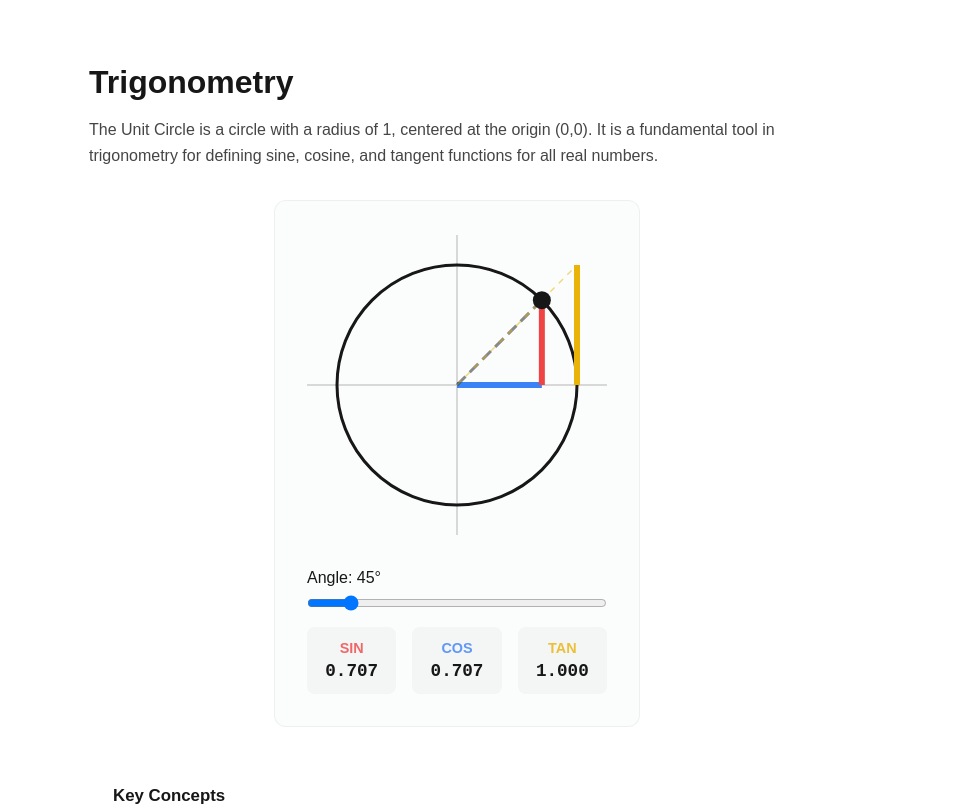
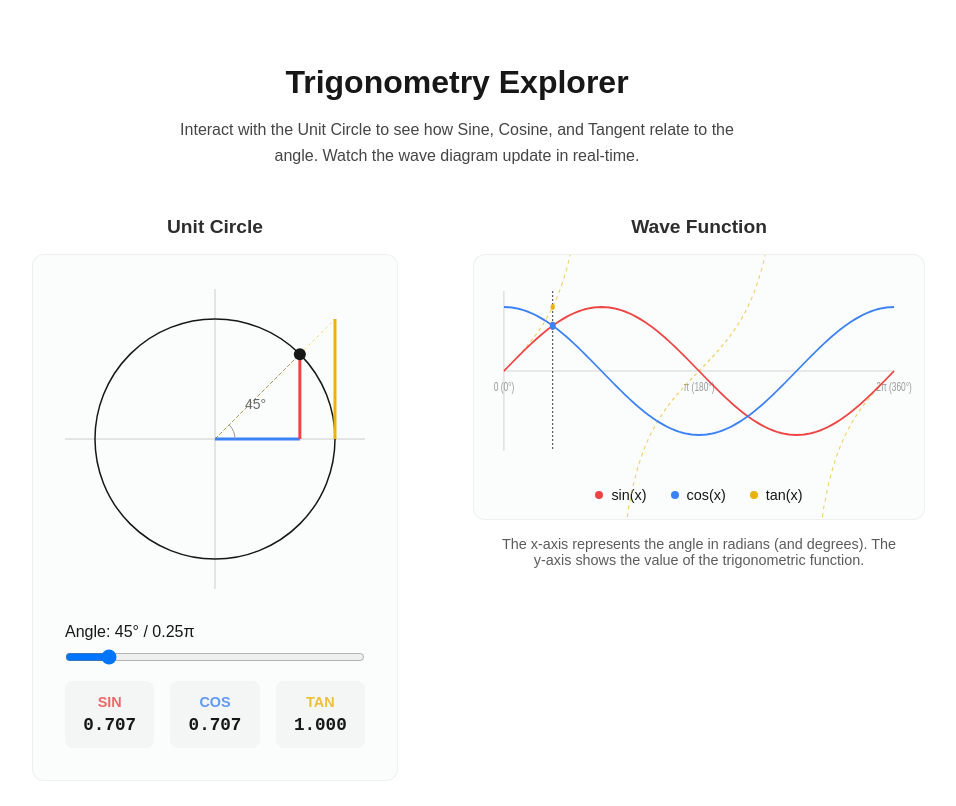
Before and after one commit to aimszai/ANAF, a Next.js app: page /trigonometry in a window 1280 px wide. Shown: the top 806 px of the page, without its empty margins (183-1139 px from the left). Built offline with nearby package versions, Linux system fonts and the light colour scheme.

Commit message:
Add Wave Diagram and degree support

```diff
--- a/src/app/trigonometry/page.tsx
+++ b/src/app/trigonometry/page.tsx
@@ -1,48 +1,75 @@
+"use client";
+
+import { useState } from 'react';
 import UnitCircle from '@/components/UnitCircle';
+import WaveDiagram from '@/components/WaveDiagram';
 
 export default function Trigonometry() {
+    const [angle, setAngle] = useState(Math.PI / 4);
+
     return (
         <div style={{
             padding: '4rem 2rem',
-            maxWidth: '800px',
+            maxWidth: '1000px',
             margin: '0 auto',
             display: 'flex',
             flexDirection: 'column',
-            gap: '2rem'
+            gap: '3rem'
         }}>
-            <div>
-                <h1 style={{ marginBottom: '1rem' }}>Trigonometry</h1>
-                <p style={{ opacity: 0.8, lineHeight: 1.6 }}>
-                    The Unit Circle is a circle with a radius of 1, centered at the origin (0,0).
-                    It is a fundamental tool in trigonometry for defining sine, cosine, and tangent functions
-                    for all real numbers.
+            <div style={{ textAlign: 'center' }}>
+                <h1 style={{ marginBottom: '1rem' }}>Trigonometry Explorer</h1>
+                <p style={{ opacity: 0.8, lineHeight: 1.6, maxWidth: '600px', margin: '0 auto' }}>
+                    Interact with the Unit Circle to see how Sine, Cosine, and Tangent relate to the angle.
+                    Watch the wave diagram update in real-time.
                 </p>
             </div>
 
-            <div style={{ display: 'flex', justifyContent: 'center' }}>
-                <UnitCircle />
+            <div style={{
+                display: 'grid',
+                gridTemplateColumns: 'repeat(auto-fit, minmax(350px, 1fr))',
+                gap: '2rem',
+                alignItems: 'start'
+            }}>
+                {/* Unit Circle Section */}
+                <div style={{ display: 'flex', flexDirection: 'column', gap: '1rem', alignItems: 'center' }}>
+                    <h2 style={{ fontSize: '1.2rem', opacity: 0.9 }}>Unit Circle</h2>
+                    <UnitCircle angle={angle} onAngleChange={setAngle} />
+                </div>
+
+                {/* Wave Diagram Section */}
+                <div style={{ display: 'flex', flexDirection: 'column', gap: '1rem', alignItems: 'center' }}>
+                    <h2 style={{ fontSize: '1.2rem', opacity: 0.9 }}>Wave Function</h2>
+                    <div style={{ width: '100%' }}>
+                        <WaveDiagram angle={angle} />
+                    </div>
+                    <p style={{ fontSize: '0.9rem', opacity: 0.7, textAlign: 'center', maxWidth: '400px' }}>
+                        The x-axis represents the angle in radians (and degrees). The y-axis shows the value of the trigonometric function.
+                    </p>
+                </div>
             </div>
 
             <div style={{
                 background: 'rgba(var(--foreground), 0.03)',
-                padding: '1.5rem',
-                borderRadius: '8px',
-                fontSize: '0.9rem',
-                lineHeight: '1.6'
+                padding: '2rem',
+                borderRadius: '12px',
+                fontSize: '0.95rem',
+                lineHeight: '1.7'
             }}>
-                <h3>Key Concepts</h3>
-                <ul style={{ paddingLeft: '1.5rem', marginTop: '0.5rem', display: 'flex', flexDirection: 'column', gap: '0.5rem' }}>
-                    <li>
-                        <strong style={{ color: '#ef4444' }}>Sine (sin)</strong>: The y-coordinate of the point on the unit circle.
-                    </li>
-                    <li>
-                        <strong style={{ color: '#3b82f6' }}>Cosine (cos)</strong>: The x-coordinate of the point on the unit circle.
-                    </li>
-                    <li>
-                        <strong style={{ color: '#eab308' }}>Tangent (tan)</strong>: The length of the segment on the tangent line (x=1).
-                        Equivalent to sin/cos.
-                    </li>
-                </ul>
+                <h3>Understanding the Connections</h3>
+                <div style={{ display: 'grid', gridTemplateColumns: 'repeat(auto-fit, minmax(250px, 1fr))', gap: '2rem', marginTop: '1rem' }}>
+                    <div>
+                        <strong style={{ color: '#ef4444', display: 'block', marginBottom: '0.5rem' }}>Sine (sin)</strong>
+                        On the unit circle, it's the vertical height (y). On the graph, it starts at 0, peaks at 1 (90° / π/2), and returns to 0 at 180° (π).
+                    </div>
+                    <div>
+                        <strong style={{ color: '#3b82f6', display: 'block', marginBottom: '0.5rem' }}>Cosine (cos)</strong>
+                        On the unit circle, it's the horizontal distance (x). On the graph, it starts at 1, crosses 0 at 90° (π/2), and reaches -1 at 180° (π).
+                    </div>
+                    <div>
+                        <strong style={{ color: '#eab308', display: 'block', marginBottom: '0.5rem' }}>Tangent (tan)</strong>
+                        It represents the slope of the line. Undefined at 90° and 270° where the lines are vertical (asymptotes).
+                    </div>
+                </div>
             </div>
         </div>
     );
--- a/src/components/UnitCircle.tsx
+++ b/src/components/UnitCircle.tsx
@@ -1,30 +1,25 @@
 "use client";
 
-import { useState, useRef, useEffect, MouseEvent, TouchEvent } from 'react';
+import { useRef, useEffect, MouseEvent, TouchEvent } from 'react';
 import styles from './UnitCircle.module.css';
 
-export default function UnitCircle() {
-    const [angle, setAngle] = useState(Math.PI / 4); // Start at 45 degrees
+interface UnitCircleProps {
+    angle: number;
+    onAngleChange: (angle: number) => void;
+}
+
+export default function UnitCircle({ angle, onAngleChange }: UnitCircleProps) {
     const svgRef = useRef<SVGSVGElement>(null);
     const isDragging = useRef(false);
 
     // Constants for SVG calculations
-    const size = 100;
+    const size = 300; // Increased size for better visibility
     const center = size / 2;
-    const radius = 40;
+    const radius = 120;
 
     // Calculate coordinates based on angle
-    // Note: SVG y-axis is inverted (down is positive), so we subtract for y
     const x = center + radius * Math.cos(angle);
     const y = center - radius * Math.sin(angle);
-
-    // Tan line calculations
-    // Tangent line touches at (center + radius, center) i.e. 0 degrees
-    // It extends to y height determined by tan(angle)
-    // We clamp it to avoid infinite drawing
-    const tanHeight = Math.tan(angle) * radius;
-    // If angle is effectively 90 or 270, tan is undefined/infinite.
-    // We'll hide it or clamp visuals if needed, but simple line to (center+radius, center - tanHeight) works for reasonable values.
 
     // Interaction handlers
     const handleInteraction = (clientX: number, clientY: number) => {
@@ -34,14 +29,12 @@ export default function UnitCircle() {
         const centerY = rect.top + rect.height / 2;
 
         // Calculate angle from center to mouse
-        // Atan2 returns -PI to PI.
-        // -y because screen coordinates y goes down, but math y goes up.
         let newAngle = Math.atan2(-(clientY - centerY), clientX - centerX);
 
-        // Normalize to 0 to 2PI for easier slider handling, but keep Math.atan2 output for calculations if strictly needed.
+        // Normalize to 0 to 2PI
         if (newAngle < 0) newAngle += 2 * Math.PI;
 
-        setAngle(newAngle);
+        onAngleChange(newAngle);
     };
 
     const onMouseDown = (e: MouseEvent) => {
@@ -74,16 +67,24 @@ export default function UnitCircle() {
         isDragging.current = false;
     };
 
-    // Global event listeners for drag release outside component
+    // Global event listeners
     useEffect(() => {
         const handleGlobalUp = () => { isDragging.current = false; };
+        const handleGlobalMove = (e: globalThis.MouseEvent) => {
+            if (isDragging.current) {
+                handleInteraction(e.clientX, e.clientY);
+            }
+        }
+
         window.addEventListener('mouseup', handleGlobalUp);
+        window.addEventListener('mousemove', handleGlobalMove);
         window.addEventListener('touchend', handleGlobalUp);
         return () => {
             window.removeEventListener('mouseup', handleGlobalUp);
+            window.removeEventListener('mousemove', handleGlobalMove);
             window.removeEventListener('touchend', handleGlobalUp);
         };
-    }, []);
+    }, [onAngleChange]);
 
     // Formatting values
     const degrees = (angle * 180 / Math.PI).toFixed(0);
@@ -99,62 +100,48 @@ export default function UnitCircle() {
                     viewBox={`0 0 ${size} ${size}`}
                     className={styles.svg}
                     onMouseDown={onMouseDown}
-                    onMouseMove={onMouseMove}
-                    onMouseUp={onMouseUp}
+                    // onMouseMove handled globally for smoother drag
+                    // onMouseUp handled globally
                     onTouchStart={onTouchStart}
                     onTouchMove={onTouchMove}
                     onTouchEnd={onTouchEnd}
                 >
                     {/* Grid/Axes */}
-                    <line x1="0" y1={center} x2={size} y2={center} stroke="#ccc" strokeWidth="0.5" />
-                    <line x1={center} y1="0" x2={center} y2={size} stroke="#ccc" strokeWidth="0.5" />
+                    <line x1="0" y1={center} x2={size} y2={center} stroke="#ccc" strokeWidth="1" />
+                    <line x1={center} y1="0" x2={center} y2={size} stroke="#ccc" strokeWidth="1" />
 
                     {/* Main Circle */}
-                    <circle cx={center} cy={center} r={radius} fill="none" stroke="currentColor" strokeWidth="1" />
+                    <circle cx={center} cy={center} r={radius} fill="none" stroke="currentColor" strokeWidth="1.5" />
 
-                    {/* Cosine Line (Blue) - along x-axis */}
+                    {/* Cosine Line (Blue) */}
                     <line
                         x1={center} y1={center}
                         x2={x} y2={center}
                         stroke="#3b82f6"
-                        strokeWidth="2"
+                        strokeWidth="3"
                     />
 
-                    {/* Sine Line (Red) - vertical from x-axis to point */}
+                    {/* Sine Line (Red) */}
                     <line
                         x1={x} y1={center}
                         x2={x} y2={y}
                         stroke="#ef4444"
-                        strokeWidth="2"
+                        strokeWidth="3"
                     />
 
                     {/* Radius Line */}
                     <line x1={center} y1={center} x2={x} y2={y} stroke="currentColor" strokeWidth="1" strokeDasharray="4 2" opacity="0.5" />
 
-                    {/* Tangent Line (Yellow) - Needs careful handling of quadrants, simple approach: always at x=1 (visual right side) */}
-                    {/* A true geometric tangent visualization:
-              If using the "tangent to circle at (1,0)" definition:
-              Line from (center+radius, center) to (center+radius, center - tanHeight)
-              Only valid for -90 < angle < 90 usually, but we can project the line from center through point to intersect x=1 line.
-          */}
-                    {Math.abs(Math.tan(angle)) < 10 && (
-                        // Projection logic: we want to draw the line x=1 (relative to circle).
-                        // That is x line at `center + radius`.
-                        // The intersection point y is `center - radius * tan(angle)`.
-                        // We draw from (center+radius, center) to that intersection.
-                        // Note: If angle is in Q2/Q3, the intersection is "behind" used for visual consistency or we flip.
-                        // Let's stick to the "project radius" method.
-                        // If cos(angle) is effectively 0, don't draw.
-                        Math.abs(Math.cos(angle)) > 0.01 && (
+                    {/* Tangent Line (Yellow) */}
+                    {Math.abs(Math.tan(angle)) < 10 && Math.abs(Math.cos(angle)) > 0.01 && (
                         <line
                             x1={center + radius}
                             y1={center}
                             x2={center + radius}
                             y2={center - radius * Math.tan(angle)}
                             stroke="#eab308"
-                                strokeWidth="2"
+                            strokeWidth="3"
                         />
-                        )
                     )}
 
                     {/* Extension line to tangent (dotted) */}
@@ -162,25 +149,29 @@ export default function UnitCircle() {
                         <line
                             x1={center} y1={center}
                             x2={center + radius} y2={center - radius * Math.tan(angle)}
-                            stroke="#eab308" strokeWidth="0.5" strokeDasharray="2 2" opacity="0.5"
+                            stroke="#eab308" strokeWidth="1" strokeDasharray="3 3" opacity="0.5"
                         />
                     )}
 
                     {/* The Point */}
-                    <circle cx={center + radius * Math.cos(angle)} cy={center - radius * Math.sin(angle)} r="3" fill="currentColor" />
+                    <circle cx={x} cy={y} r="6" fill="currentColor" cursor="pointer" />
+
+                    {/* Angle Arc */}
+                    <path d={`M ${center + 20} ${center} A 20 20 0 ${angle > Math.PI ? 1 : 0} 0 ${center + 20 * Math.cos(angle)} ${center - 20 * Math.sin(angle)}`} fill="none" stroke="#999" />
+                    <text x={center + 30} y={center - 30} fontSize="14" fill="#666">{degrees}°</text>
 
                 </svg>
             </div>
 
             <div className={styles.controls}>
                 <div className={styles.sliderContainer}>
-                    <label>Angle: {degrees}°</label>
+                    <label>Angle: {degrees}° / {(angle / Math.PI).toFixed(2)}π</label>
                     <input
                         type="range"
                         min="0"
                         max="360"
                         value={angle * 180 / Math.PI}
-                        onChange={(e) => setAngle(Number(e.target.value) * Math.PI / 180)}
+                        onChange={(e) => onAngleChange(Number(e.target.value) * Math.PI / 180)}
                         className={styles.slider}
                     />
                 </div>
--- /dev/null
+++ b/src/components/WaveDiagram.module.css
@@ -0,0 +1,40 @@
+.container {
+    width: 100%;
+    background: rgba(var(--card-rgb), 0.05);
+    border-radius: 12px;
+    border: 1px solid rgba(var(--card-border-rgb), 0.1);
+    padding: 1rem;
+    overflow: hidden;
+}
+
+.svgContainer {
+    width: 100%;
+    height: 200px;
+    position: relative;
+}
+
+.svg {
+    width: 100%;
+    height: 100%;
+    overflow: visible;
+}
+
+.legend {
+    display: flex;
+    justify-content: center;
+    gap: 1.5rem;
+    margin-top: 1rem;
+    font-size: 0.9rem;
+}
+
+.legendItem {
+    display: flex;
+    align-items: center;
+    gap: 0.5rem;
+}
+
+.dot {
+    width: 8px;
+    height: 8px;
+    border-radius: 50%;
+}
--- /dev/null
+++ b/src/components/WaveDiagram.tsx
@@ -0,0 +1,137 @@
+"use client";
+
+import styles from './WaveDiagram.module.css';
+
+interface WaveDiagramProps {
+    angle: number; // in radians
+}
+
+export default function WaveDiagram({ angle }: WaveDiagramProps) {
+    const width = 600;
+    const height = 200;
+    const padding = 20;
+
+    // Plotting area
+    const plotWidth = width - padding * 2;
+    const plotHeight = height - padding * 2;
+    const centerY = height / 2;
+
+    // Scale factor (amplitude 1 = 80px)
+    const amplitudeScale = plotHeight / 2.5;
+
+    // Generate paths
+    // x: 0 to 2PI maps to 0 to plotWidth
+    const points = 100;
+
+    const generatePath = (func: (x: number) => number) => {
+        let d = "";
+        for (let i = 0; i <= points; i++) {
+            const t = (i / points) * 2 * Math.PI;
+            const x = padding + (i / points) * plotWidth;
+            // SVG y is down, so we invert func result
+            const val = func(t);
+            // Clamp for Tan to avoid huge spikes
+            const clampedVal = Math.max(-1.5, Math.min(1.5, val));
+
+            // If we clamped, we might want to break the path to avoid drawing vertical lines for asymptotes
+            // For simplicity in this version, we'll just draw.
+            const y = centerY - clampedVal * amplitudeScale;
+
+            if (i === 0) d += `M ${x} ${y}`;
+            else d += ` L ${x} ${y}`;
+        }
+        return d;
+    };
+
+    const sinPath = generatePath(Math.sin);
+    const cosPath = generatePath(Math.cos);
+
+    // Tan needs special handling / multiple paths to avoid connecting asymptotes
+    // But for now, let's just stick to sin/cos as primary, and maybe tan if requested explicitly or handle carefully.
+    // The user asked for "sin, cos, etc."
+    // Let's draw tan but break it at asymptotes (PI/2, 3PI/2)
+    const generateTanPath = () => {
+        let d = "";
+        let isDrawing = false;
+        for (let i = 0; i <= points; i++) {
+            const t = (i / points) * 2 * Math.PI;
+            const x = padding + (i / points) * plotWidth;
+            const val = Math.tan(t);
+
+            if (Math.abs(val) > 3) {
+                isDrawing = false;
+                continue;
+            }
+
+            const y = centerY - val * amplitudeScale;
+
+            if (!isDrawing) {
+                d += ` M ${x} ${y}`;
+                isDrawing = true;
+            } else {
+                d += ` L ${x} ${y}`;
+            }
+        }
+        return d;
+    }
+    const tanPath = generateTanPath();
+
+
+    // Current indicator
+    // Normalize angle to [0, 2PI) for display on graph (which usually shows one period)
+    let normalizedAngle = angle % (2 * Math.PI);
+    if (normalizedAngle < 0) normalizedAngle += 2 * Math.PI;
+
+    const currentX = padding + (normalizedAngle / (2 * Math.PI)) * plotWidth;
+
+    // Intersection points
+    const sinY = centerY - Math.sin(angle) * amplitudeScale;
+    const cosY = centerY - Math.cos(angle) * amplitudeScale;
+    const tanVal = Math.tan(angle);
+    const tanY = Math.abs(tanVal) > 3 ? null : centerY - tanVal * amplitudeScale;
+
+    return (
+        <div className={styles.container}>
+            <div className={styles.svgContainer}>
+                <svg viewBox={`0 0 ${width} ${height}`} className={styles.svg} preserveAspectRatio="none">
+                    {/* Axes */}
+                    <line x1={padding} y1={centerY} x2={width - padding} y2={centerY} stroke="#ccc" strokeWidth="1" />
+                    <line x1={padding} y1={padding} x2={padding} y2={height - padding} stroke="#ccc" strokeWidth="1" />
+
+                    {/* Labels 0, PI, 2PI */}
+                    <text x={padding} y={centerY + 20} fontSize="12" fill="#999" textAnchor="middle">0 (0°)</text>
+                    <text x={padding + plotWidth / 2} y={centerY + 20} fontSize="12" fill="#999" textAnchor="middle">π (180°)</text>
+                    <text x={width - padding} y={centerY + 20} fontSize="12" fill="#999" textAnchor="middle">2π (360°)</text>
+
+                    {/* Paths */}
+                    <path d={tanPath} stroke="#eab308" strokeWidth="1.5" fill="none" strokeDasharray="4 4" opacity="0.6" />
+                    <path d={sinPath} stroke="#ef4444" strokeWidth="2" fill="none" />
+                    <path d={cosPath} stroke="#3b82f6" strokeWidth="2" fill="none" />
+
+                    {/* Current Angle Line */}
+                    <line x1={currentX} y1={padding} x2={currentX} y2={height - padding} stroke="currentColor" strokeWidth="1" strokeDasharray="2 2" />
+
+                    {/* Intersection Dots */}
+                    <circle cx={currentX} cy={sinY} r="4" fill="#ef4444" />
+                    <circle cx={currentX} cy={cosY} r="4" fill="#3b82f6" />
+                    {tanY !== null && <circle cx={currentX} cy={tanY} r="3" fill="#eab308" />}
+                </svg>
+            </div>
+
+            <div className={styles.legend}>
+                <div className={styles.legendItem}>
+                    <div className={styles.dot} style={{ background: '#ef4444' }} />
+                    <span>sin(x)</span>
+                </div>
+                <div className={styles.legendItem}>
+                    <div className={styles.dot} style={{ background: '#3b82f6' }} />
+                    <span>cos(x)</span>
+                </div>
+                <div className={styles.legendItem}>
+                    <div className={styles.dot} style={{ background: '#eab308' }} />
+                    <span>tan(x)</span>
+                </div>
+            </div>
+        </div>
+    );
+}
```
Lines whose indentation alone changed are shown as unchanged.
